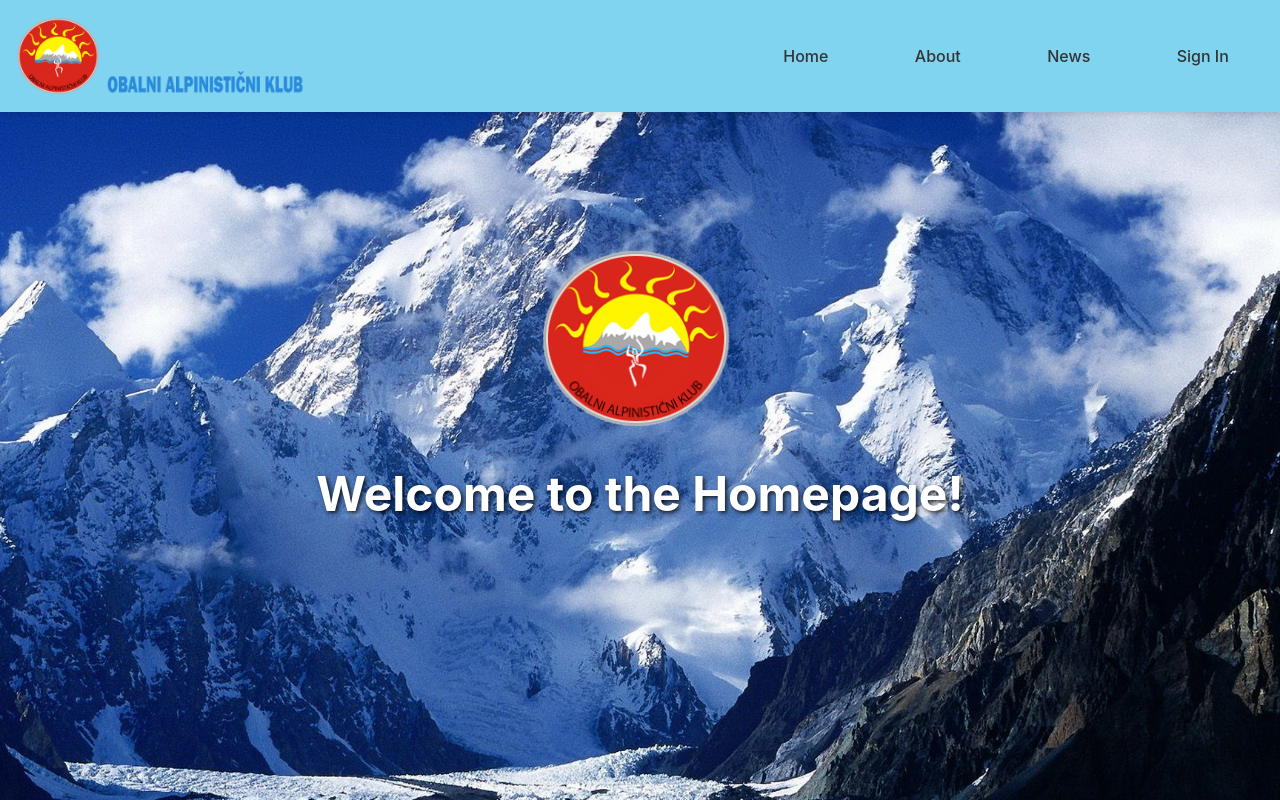
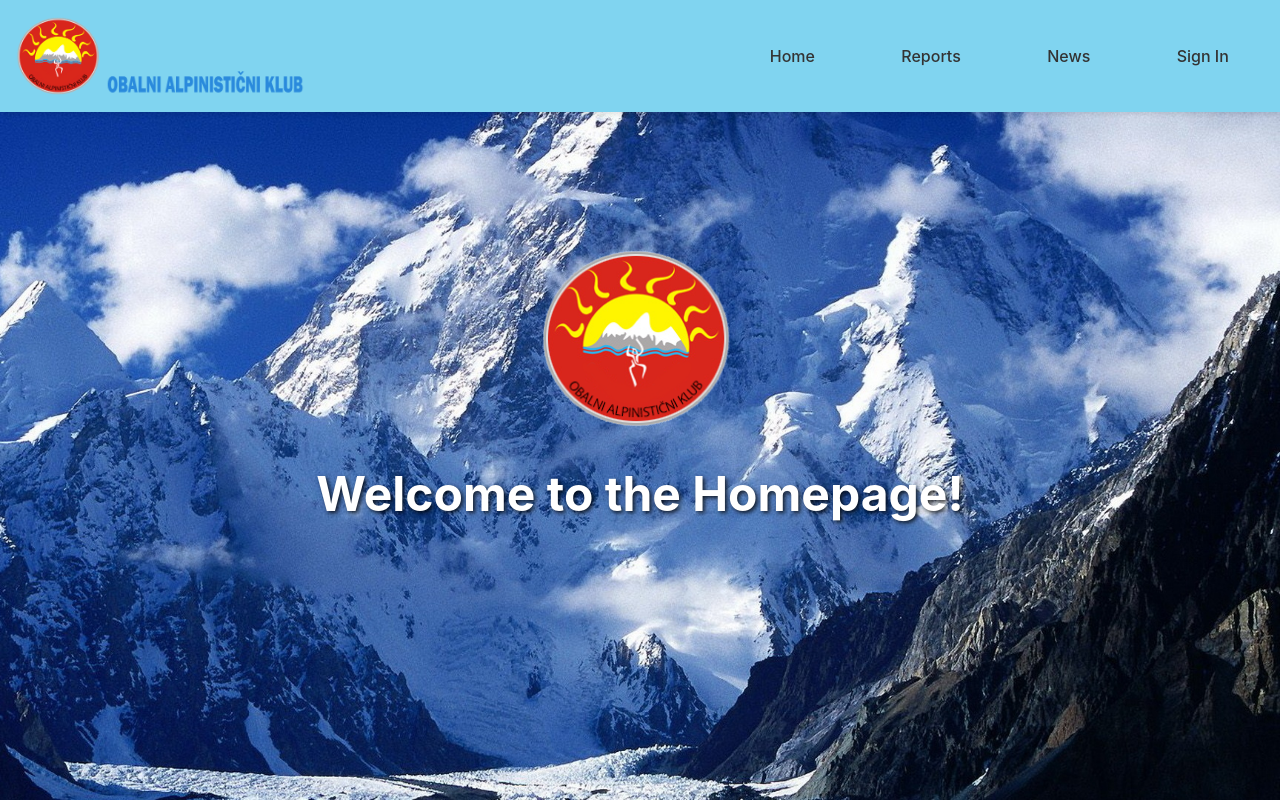
Before and after one commit to lukabrankovic2/DEDIS-official-project, a Svelte app in the folder frontend/: page / in a window 1280 px wide. Built offline with nearby package versions, Linux system fonts and the light colour scheme.

Commit message:
added reports

```diff
--- a/frontend/src/App.svelte
+++ b/frontend/src/App.svelte
@@ -1,6 +1,6 @@
 <script>
   import { writable } from 'svelte/store';
-  import About from './routes/About.svelte';
+  import Reports from './routes/Reports.svelte';
   import News from './routes/News.svelte';
   import Home from './routes/Home.svelte';
   import Signin from './routes/Signin.svelte';
@@ -18,7 +18,7 @@
 
   <div class="nav-buttons">
     <button on:click={() => changePage('home')}>Home</button>
-    <button on:click={() => changePage('about')}>About</button>
+    <button on:click={() => changePage('reports')}>Reports</button>
     <button on:click={() => changePage('news')}>News</button>
     <button on:click={() => changePage('signin')}>Sign In</button>
   </div>
@@ -27,8 +27,8 @@
 <main class:home={$currentPage === 'home'}>
   {#if $currentPage === 'home'}
     <Home />
-  {:else if $currentPage === 'about'}
-    <About />
+  {:else if $currentPage === 'reports'}
+    <Reports />
   {:else if $currentPage === 'news'}
     <News />
   {:else if $currentPage === 'signin'}
--- a/frontend/src/routes/Reports.svelte
+++ b/frontend/src/routes/Reports.svelte
@@ -2,4 +2,4 @@
     //logic
   </script>
 
-  <h1>This is about</h1>
+  <h1>These are Reports</h1>
```
